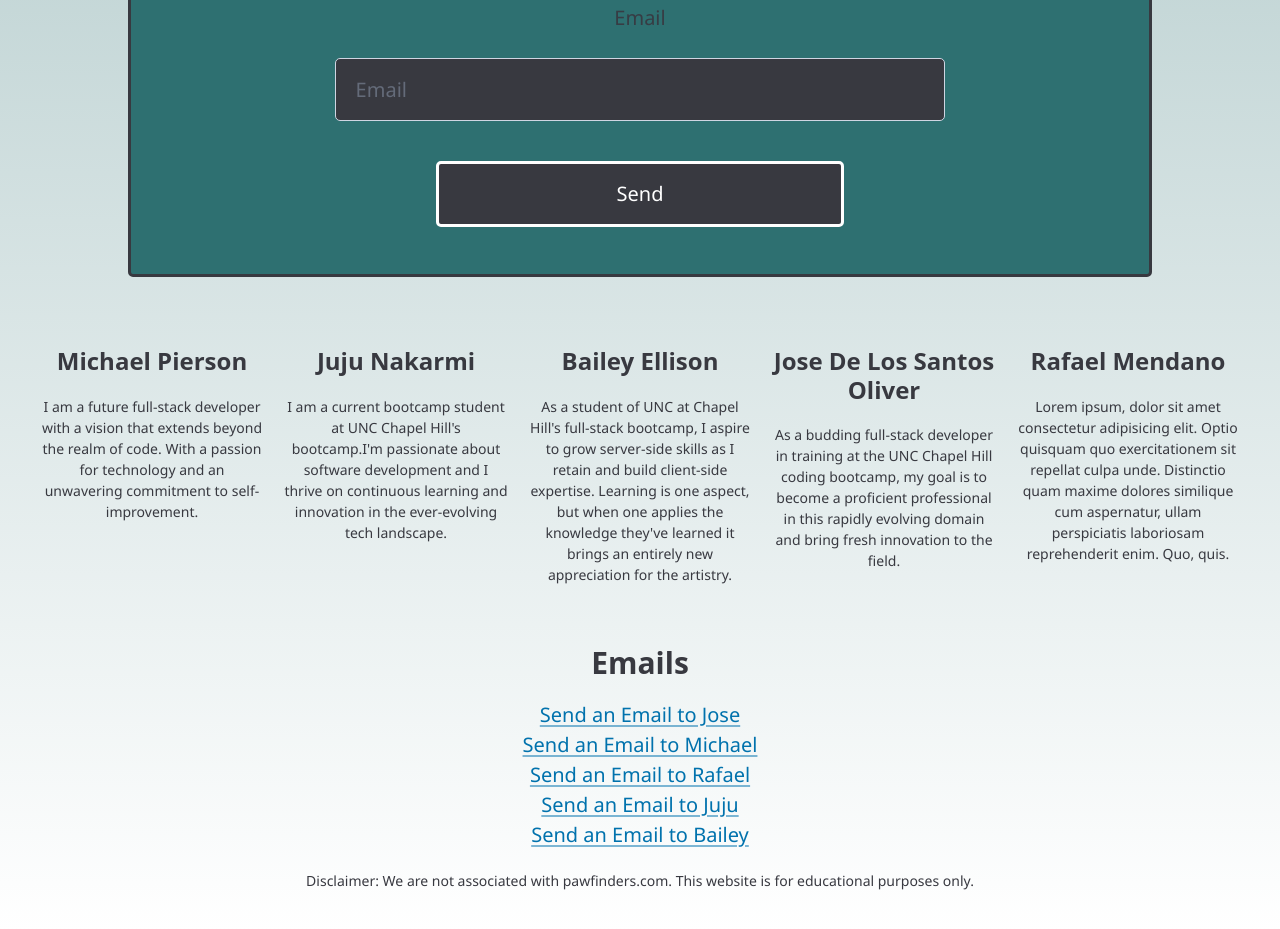
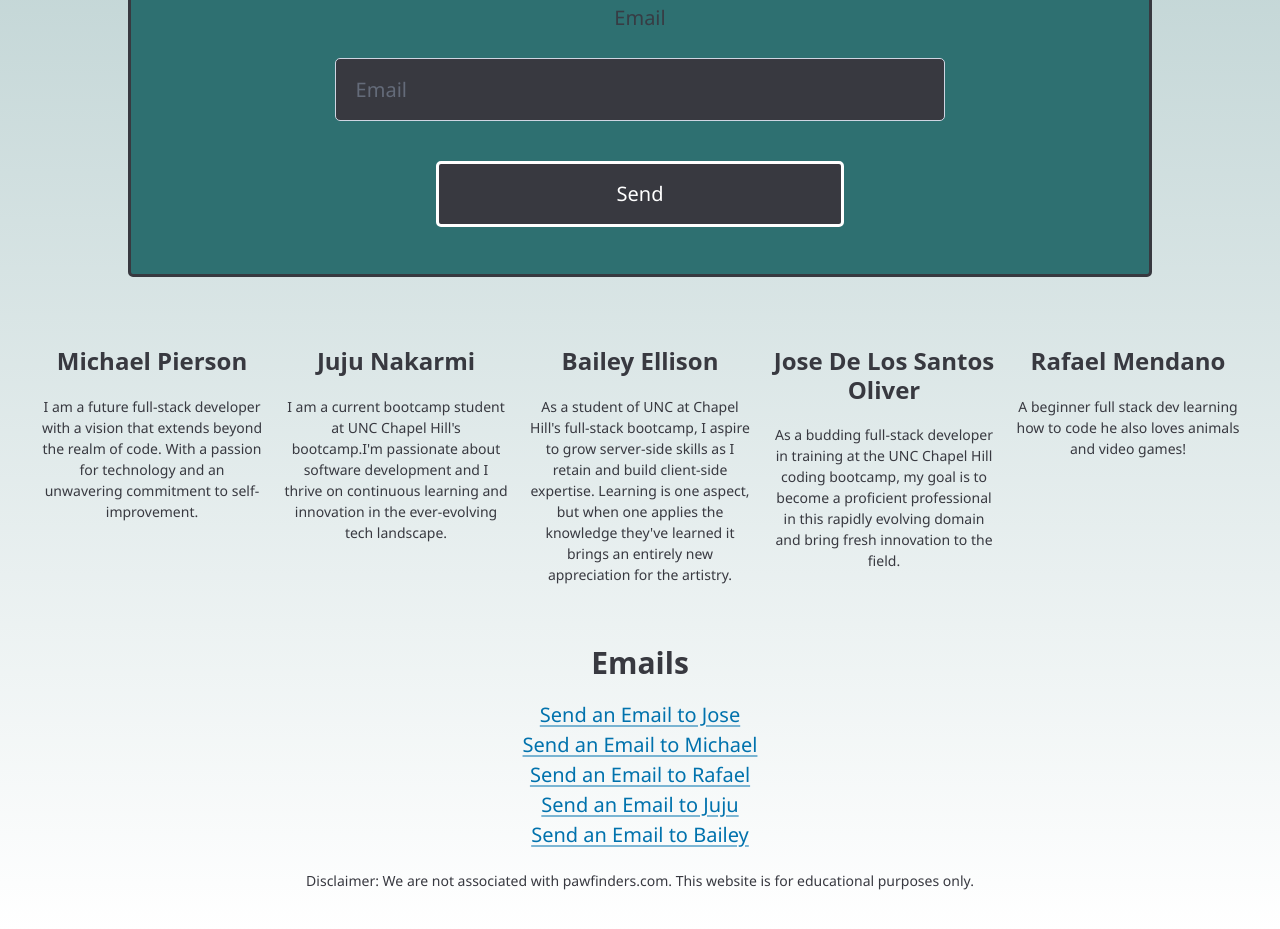
Before and after one commit to Mpierson00/Pawfinder, a plain HTML site: page index.html in a window 1280 px wide. Shown: the part 2446-3375 px from the top of the page. Drawn offline with nearby package versions, Linux system fonts and the light colour scheme; no server answers; a web font is replaced by a local one.

Commit message:
Finished HTML and CSS styling, added Rafael's biography and deployed screenshot and link in readme

```diff
--- a/index.html
+++ b/index.html
@@ -142,9 +142,7 @@
           </div>
           <div class="rafael">
             <h3>Rafael Mendano</h3>
-            <p>Lorem ipsum, dolor sit amet consectetur adipisicing elit. Optio quisquam quo exercitationem sit repellat
-              culpa unde. Distinctio quam maxime dolores similique cum aspernatur, ullam perspiciatis laboriosam
-              reprehenderit enim. Quo, quis.</p>
+            <p>A beginner full stack dev learning how to code he also loves animals and video games!</p>
           </div>
         </div>
         <section id="contact-us">
```
Also changed, not shown: Assests/Images/Deployed Application Screenshot.png (added), README.md.
